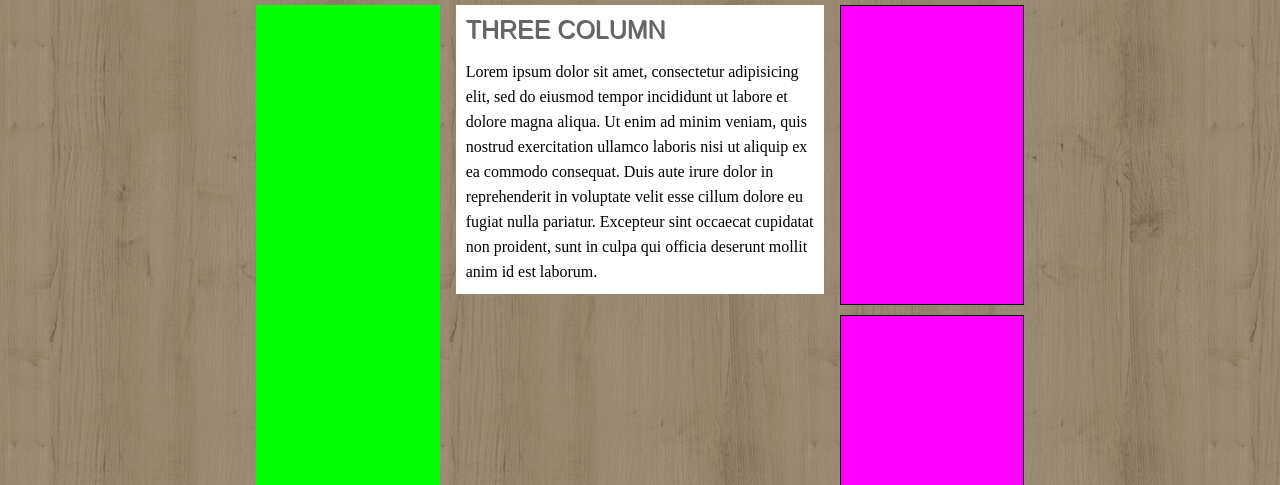
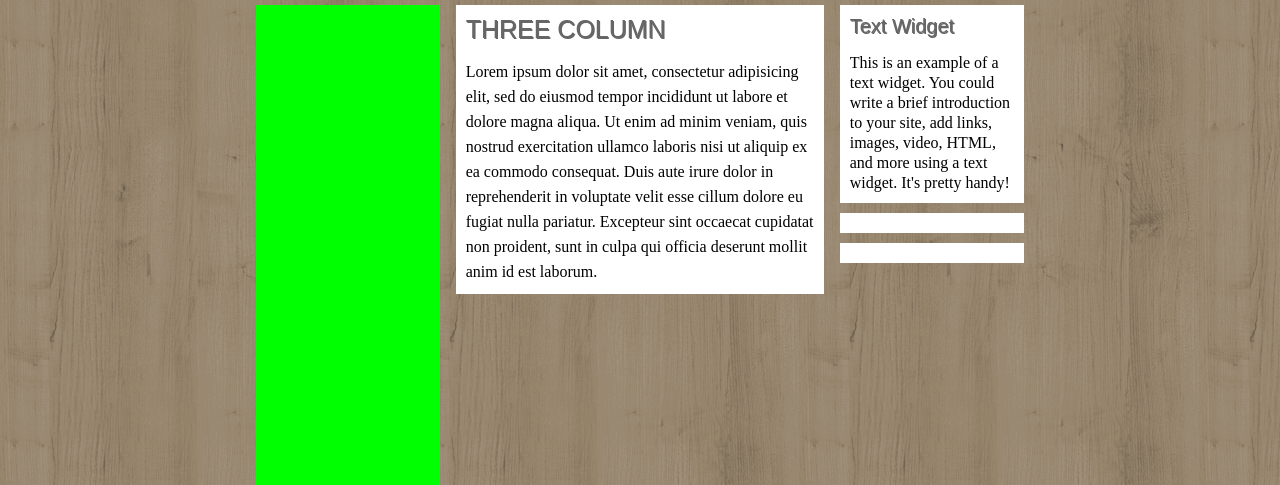
Before and after one commit to francescobiava/htmlcss-wp, a plain HTML site: page index.html in a window 1280 px wide. Shown: the part 315-800 px from the top of the page. Drawn offline with Linux system fonts and the light colour scheme.

Commit message:
aggiunto testo widget

```diff
--- a/assets/css/style.css
+++ b/assets/css/style.css
@@ -78,7 +78,7 @@ main:after {
     font-size: 25px;
     font-weight: 500;
     color: #666;
-    text-shadow: 1px 1px #666;
+    text-shadow: 1px 1px;
     margin-bottom: 15px;
 }
 
@@ -94,11 +94,23 @@ main:after {
 }
 
 .widget {
-    width: 100%;
-    height: 300px;
-    background-color: #FF00FF;
-    border: 1px solid black;
+    background-color: #fff;
     margin-bottom: 10px;
+    padding: 10px;
+}
+
+.widgettitle {
+    font-family: Arial;
+    font-size: 20px;
+    font-weight: 500;
+    color: #666;
+    text-shadow: 1px 1px;
+    margin-bottom: 15px;
+}
+
+.widgettext {
+    font-size: 16px;
+    line-height: 20px;
 }
 
 /* struttura footer */
--- a/index.html
+++ b/index.html
@@ -25,7 +25,10 @@
         </div>
         <!-- box destra -->
         <div class="right">
-            <div class="widget"></div>
+            <div class="widget">
+                <h3 class="widgettitle">Text Widget</h3>
+                <p class="widgettext">This is an example of a text widget. You could write a brief introduction to your site, add links, images, video, HTML, and more using a text widget. It's pretty handy!</p>
+            </div>
             <div class="widget"></div>
             <div class="widget"></div>
         </div>
```
